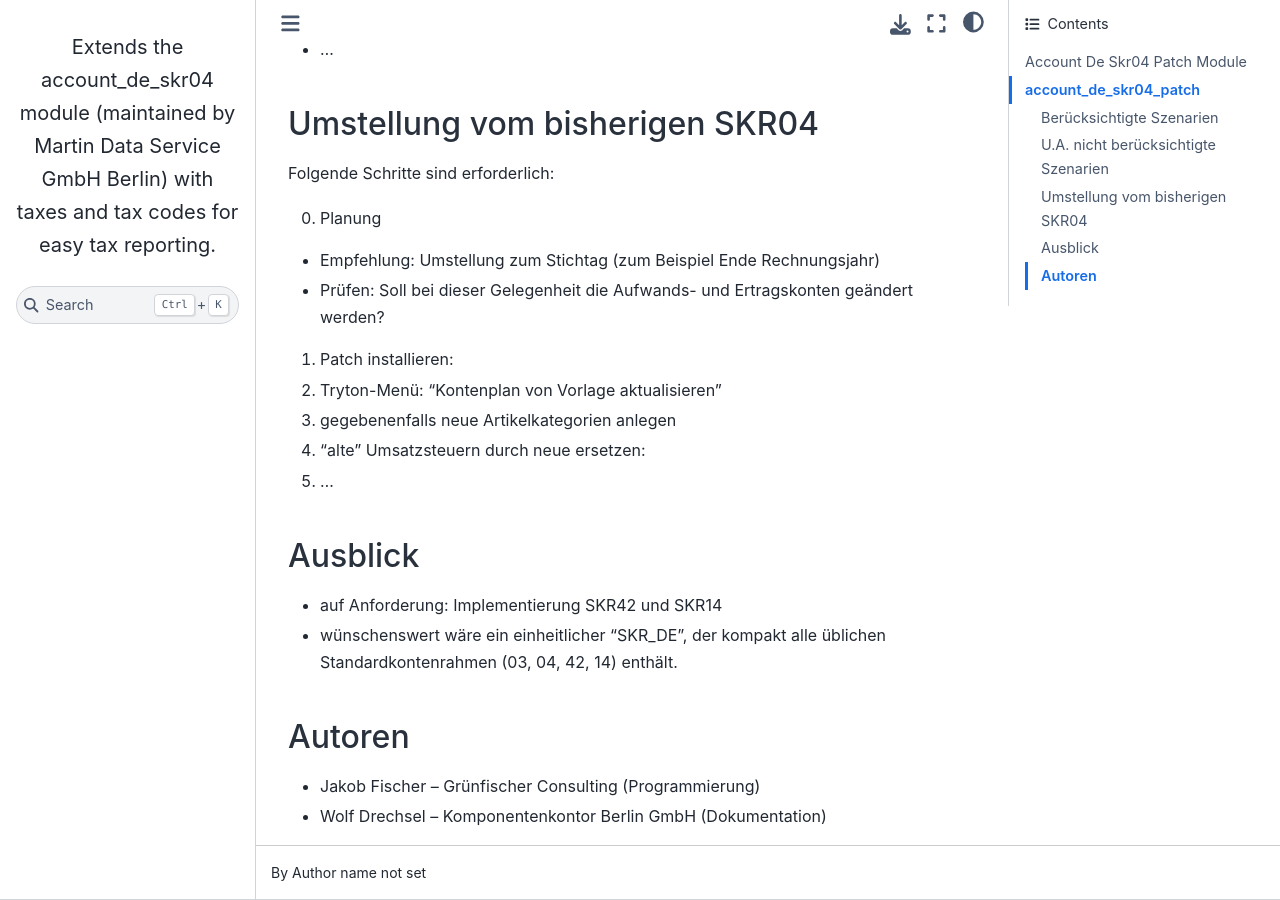
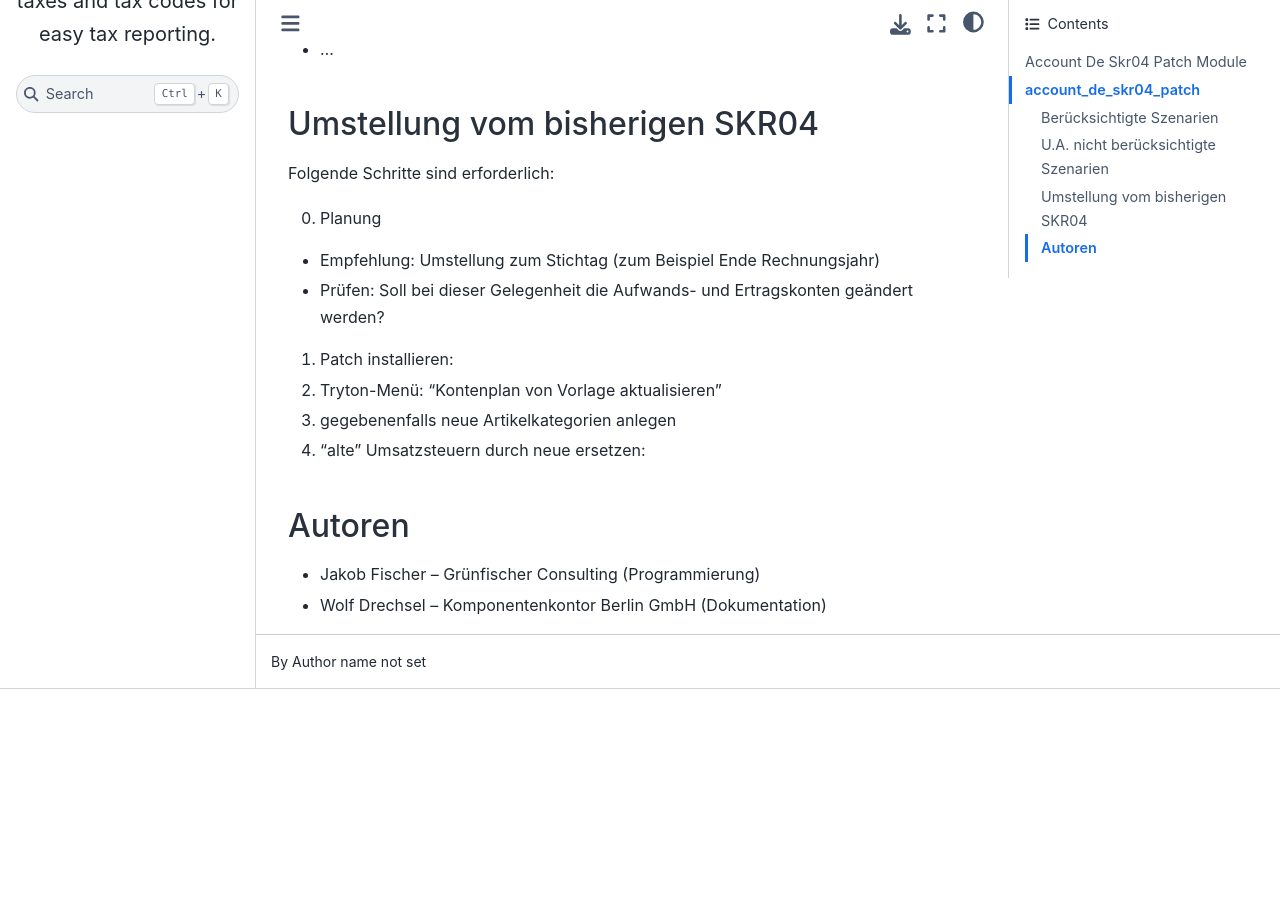
Before and after one commit to gruenfischer/account_de_skr04_patch, a Sphinx documentation site: the page built from doc/index.rst, in a window 1280 px wide and 900 px high, scrolled down 1105 px. Built offline with Sphinx 7.4.7 and the Sphinx Book theme 1.1.4, drawn with Linux system fonts in a browser that asks for light colours; pages that are not in the unit, such as notebooks, are missing from menus; after the commit the page ends 1794 px from its top, so only the background shows below that.

```diff
--- a/doc/index.rst
+++ b/doc/index.rst
@@ -67,16 +67,6 @@ Folgende Schritte sind erforderlich:
 4. "alte" Umsatzsteuern durch neue ersetzen:
 
 
-5. ...
-
-
-Ausblick
------
-
-* auf Anforderung: Implementierung SKR42 und SKR14
-* wünschenswert wäre ein einheitlicher "SKR_DE", der kompakt alle üblichen Standardkontenrahmen (03, 04, 42, 14) enthält.
-
-
 Autoren
 -----
 
--- a/setup.py
+++ b/setup.py
@@ -34,11 +34,11 @@ version = info.get('version', '0.0.1')
 major_version, minor_version, _ = version.split('.', 2)
 major_version = int(major_version)
 minor_version = int(minor_version)
-name = 'gf_account_de_skr04_patch'
+name = 'gf-account_de_skr04_patch'
 
 # ⚠️ fix: replace PyPI dependency with GitHub direct link
 requires = [
-    "gf-mds-account-de-skr04 @ git+https://github.com/gruenfischer/gf_mds_account_de_skr04.git@v7.4.3",
+    "gf-mds-account-de-skr04",
     get_require_version('trytond'),
 ]
 
```
Also changed, not shown: 1 other file.
